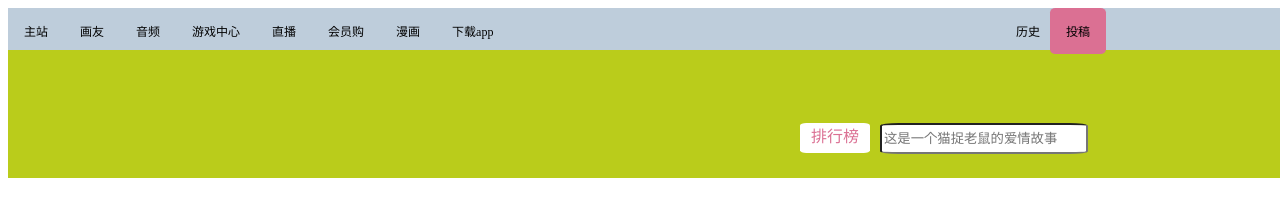
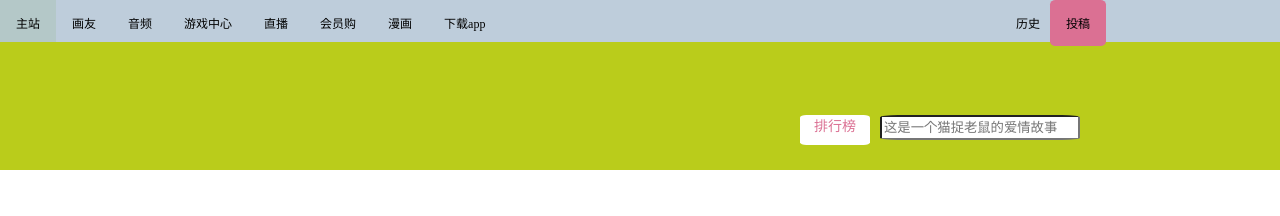
Before and after one commit to yingyingyingyin/dazuoye, a plain HTML site: page blibli.html in a window 1280 px wide. Shown: the top 216 px of the page. Drawn offline with Linux system fonts and the light colour scheme.

Commit message:
base.css

```diff
--- /dev/null
+++ b/base.css
@@ -0,0 +1,19 @@
+/* 所有网站都适用的通用css */
+
+*, *::before, *::after {
+  box-sizing: border-box;
+}
+
+html {
+  -webkit-text-size-adjust: 100%;
+  -ms-text-size-adjust: 100%;
+  -webkit-tap-highlight-color: rgba(0, 0, 0, 0);
+  font-size: 14px;
+  margin: 0;
+  padding: 0;
+}
+
+body {
+  margin: 0;
+  padding: 0;
+}
--- a/blibli.html
+++ b/blibli.html
@@ -5,6 +5,7 @@
     <meta name="viewport" content="width=device-width, initial-scale=1.0">
     <meta http-equiv="X-UA-Compatible" content="ie=edge">
     <title>blibli</title>
+    <link rel="stylesheet" href="./base.css">
     <link rel="stylesheet" href="./blibli.css">
 </head>
 <body>
```
